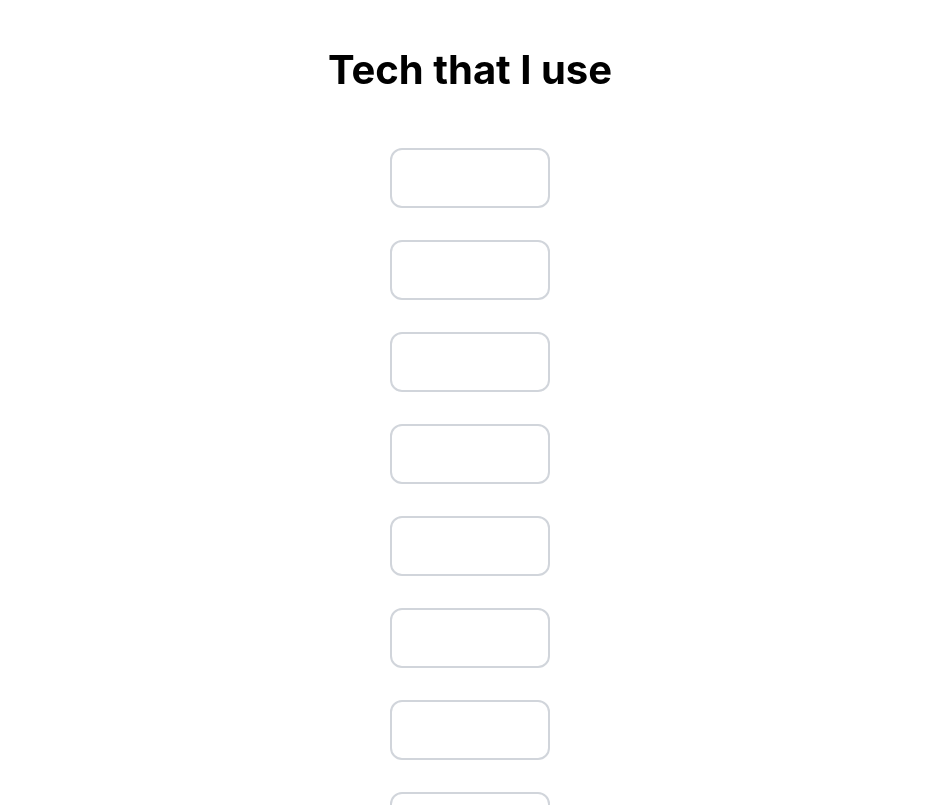
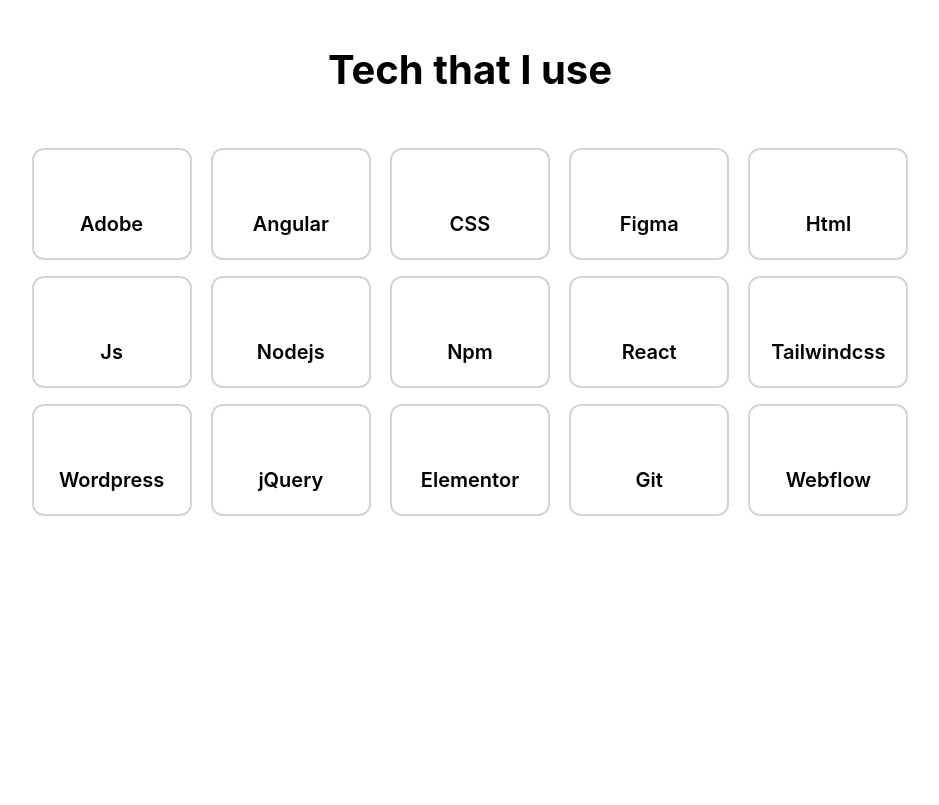
Before and after one commit to wibawasuyadnya/myapp, a React (Create React App) app: page / in a window 1280 px wide. Shown: the part 880-1685 px from the top of the page, without its empty margins (170-1109 px from the left). After the commit the page ends 1404 px from the top, so only its background shows below. Built offline with nearby package versions, Linux system fonts and the light colour scheme.

Commit message:
fix change

```diff
--- a/src/sections/SkillTech.js
+++ b/src/sections/SkillTech.js
@@ -3,7 +3,7 @@ import React from "react";
 const SkillTech = ({ sname, sicon }) => {
    return (
    <>
-   <div className="m-4 w-40 flex-none mx-auto text-center p-5 rounded-xl border-2 border-gray-300">
+   <div className="m-2 w-40 flex-none mx-auto text-center p-5 rounded-xl border-2 border-gray-300">
       {sicon}
       <p className="text-xl font-semibold mt-4">{sname}</p>
     </div>
--- a/src/sections/Tools.js
+++ b/src/sections/Tools.js
@@ -8,13 +8,13 @@ function Tools({title, tech}){
         <div>
           <h2 className="text-center text-[40px] font-bold">{title}</h2>
         </div>
-        <div className="flex flex-col sm:flex-row align-center justify-center max-w-2xl mx-auto mt-8">
+        <div className="grid grid-cols-5 sm:flex-row align-center justify-center max-w-4xl mx-auto mt-10">
       {tech.map((skills, index) => {
         return (
           <SkillTech
           key={index}
-          skillName={skills.skillName}
-          skillIcon={skills.skillIcon}
+          sname={skills.skillName}
+          sicon={skills.skillIcon}
           />
         );
       })}
```
